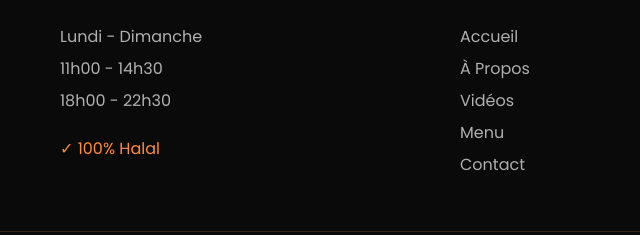
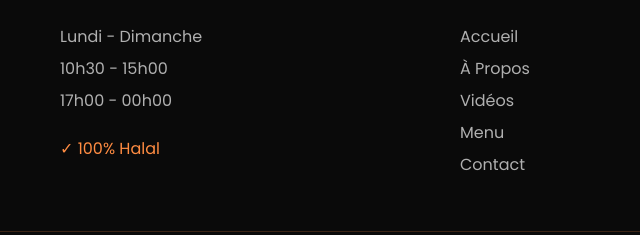
Before and after one commit to riisalthkraa/Royaume-des-Sandwiches, a plain HTML site: page index.html in a window 1280 px wide. Shown: the part 5782-6017 px from the top of the page, 404-1044 px from the left. Drawn offline with nearby package versions, Linux system fonts and the light colour scheme.

```diff
--- a/index.html
+++ b/index.html
@@ -1203,8 +1203,8 @@
                 <h3>Horaires d'Ouverture</h3>
                 <ul>
                     <li>Lundi - Dimanche</li>
-                    <li>11h00 - 14h30</li>
-                    <li>18h00 - 22h30</li>
+                    <li>10h30 - 15h00</li>
+                    <li>17h00 - 00h00</li>
                     <li style="margin-top: 1rem; color: var(--orange-primary);">✓ 100% Halal</li>
                 </ul>
             </div>
```
